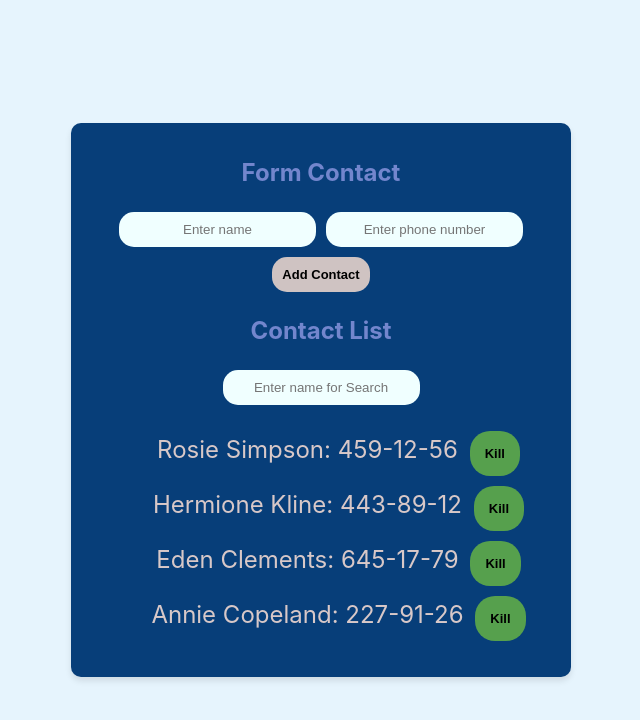
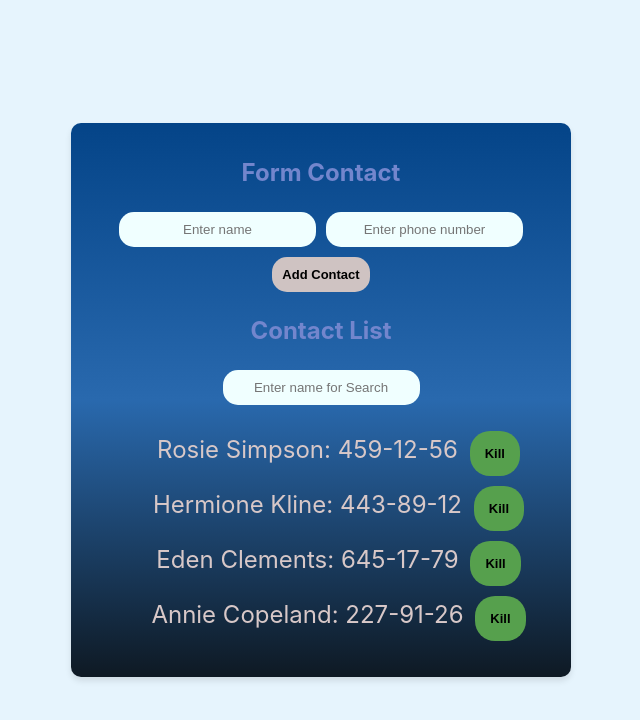
Before and after one commit to tiramisa/goit-react-hw-02-phonebook, a React (Create React App) app: page / in a window 1280 px wide. Shown: the top 720 px of the page, without its empty margins (319-959 px from the left). Built offline with nearby package versions, Linux system fonts and the light colour scheme.

Commit message:
Update index.module.css

```diff
--- a/src/myCss/index.module.css
+++ b/src/myCss/index.module.css
@@ -20,7 +20,7 @@ ul {
   margin: 15px;
   padding: 15px;
   text-align: center;
-  background-color: rgb(7, 62, 121);
+  background-image: linear-gradient(rgb(4, 68, 136), rgb(41, 105, 174), rgb(14, 25, 35));
   border-radius: 10px;
   max-width: 500px;
   box-shadow: 0 4px 6px rgba(0, 0, 0, 0.1);
```
